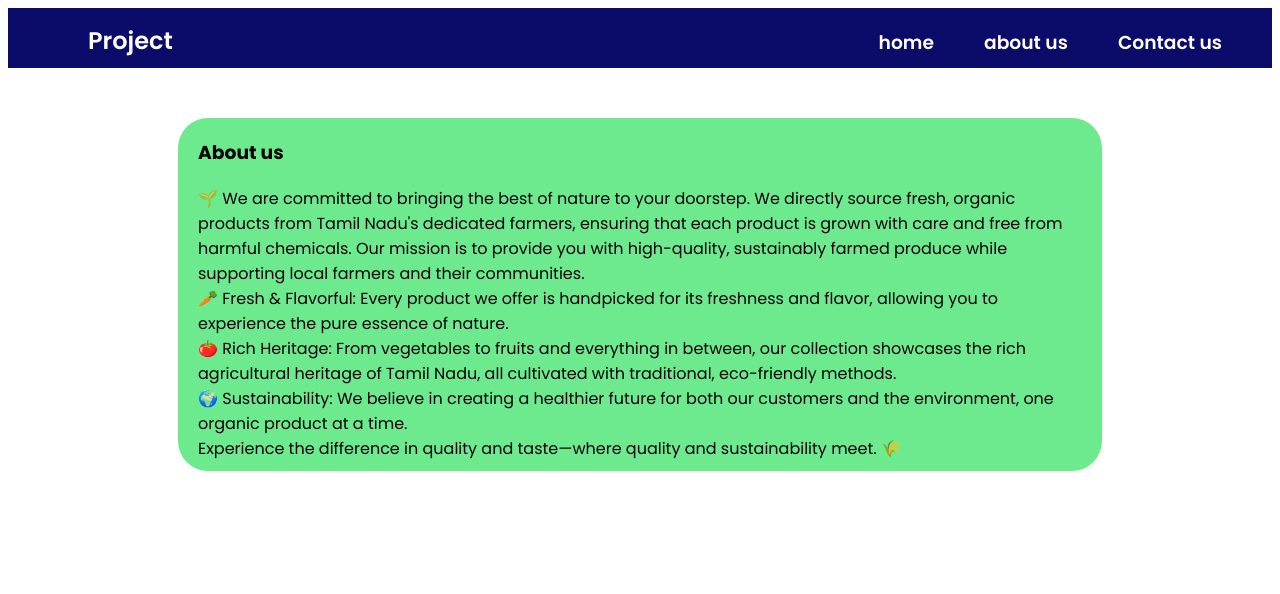
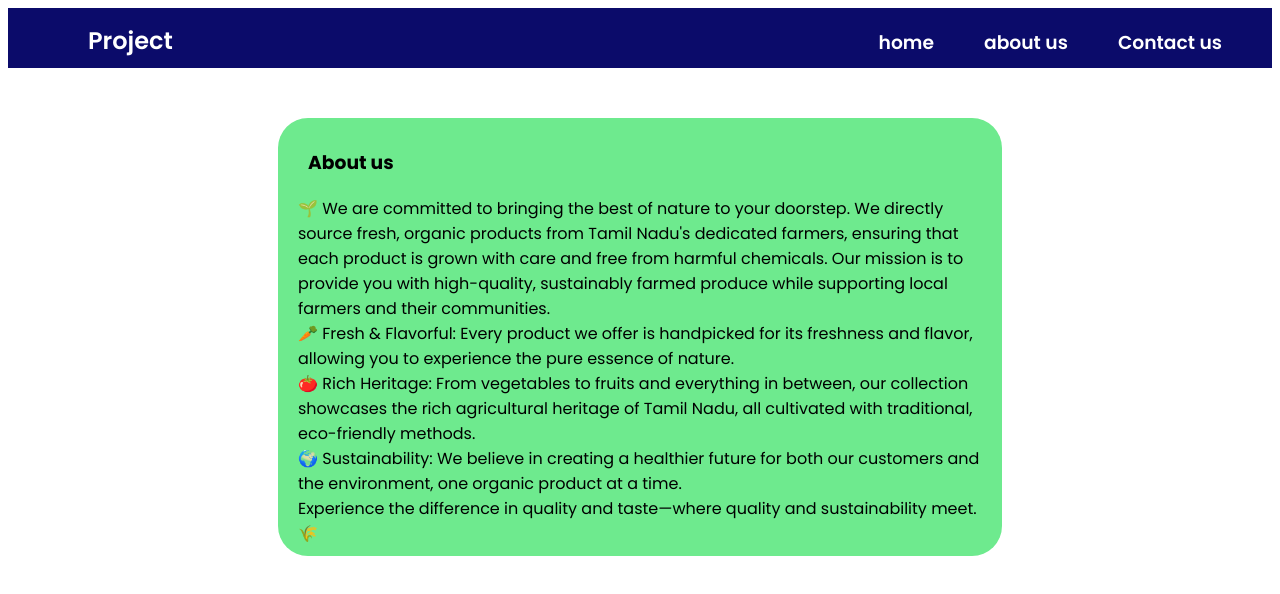
Before and after one commit to BALADAS77/web, a plain HTML site: page about.html in a window 1280 px wide. Drawn offline with Linux system fonts and the light colour scheme.

Commit message:
second one edited
removed red line and adjust width and positions

```diff
--- a/style.css
+++ b/style.css
@@ -115,7 +115,7 @@ section .vege h3{
 
 .slider{
     width: auto;
-    border: 1px solid red;
+    /* border: 1px solid red; */
     height: var(--height);
     overflow: hidden;
 }
@@ -219,16 +219,16 @@ footer p{
 /* About us section */
 
 .aboutbody{
-    margin-left: 170px;
-    margin-right: 170px;
+    margin-left: 270px;
+    margin-right: 270px;
     margin-top: 50px;
     background-color: #6eea8e;
     border-radius: 30px;
 }
 
 .aboutbody h3{
-    padding-top:20px;
-    padding-left: 20px;
+    padding-top:30px;
+    padding-left: 30px;
 }
 
 .aboutbody p{
@@ -246,7 +246,7 @@ footer p{
     background-color: #6eea8e;
     max-width: 700px;
     border-radius: 20px;
-    margin-left: 200px;
+    margin-left: 350px;
     margin-top: 45px;
 }
 
```
